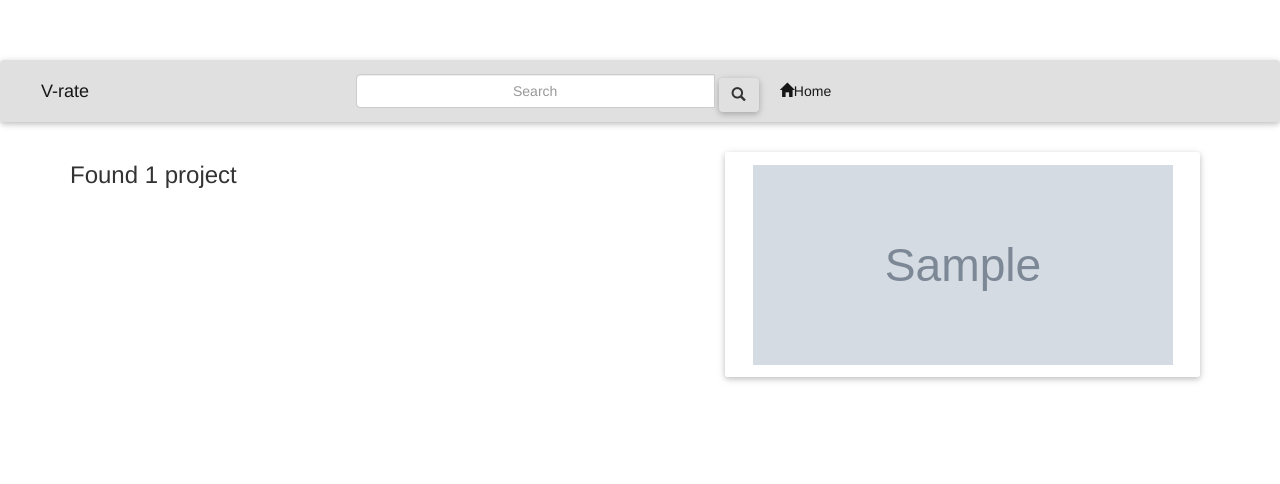
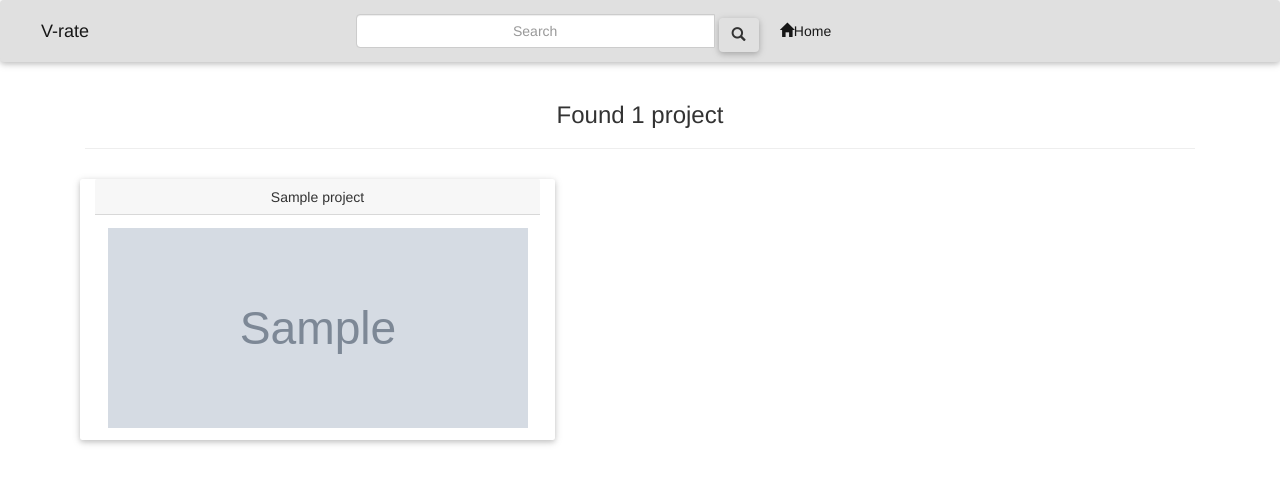
Before and after one commit to Vector254/v-rate, a Django app: template v_rate/templates/search.html in a window 1280 px wide. Shown: the top 484 px of the page. Run offline with Django 3.2, Linux system fonts and the light colour scheme; tables that the repository leaves empty hold one stand-in row (values such as "Sample post"); the template is opened without the code that fills it: values that come from a table or form of the project are taken from there, most other values are stand-ins (such as "Sample title", 1, 10 or a date in 2020); grey boxes marked "Sample" are stand-in pictures; some libraries are stand-ins or nearby versions.

Commit message:
add styling

```diff
--- a/v_rate/templates/search.html
+++ b/v_rate/templates/search.html
@@ -1,9 +1,7 @@
 {% extends 'base.html' %}
 {% block content %}
 <style>
-  body{
-    margin-top: 60px;
-  }
+
 .results{
     text-align: center;
 }
@@ -21,7 +19,7 @@ margin: 10px;
 <div class="container">
 
 
-    <div class="row results">
+    <div class="results">
 
       {% if results%}
         <h3>Found {{ results|length }} project{{ results|length|pluralize }} </h3>
@@ -29,19 +27,22 @@ margin: 10px;
         <h3> Found 0 projects</h3>
       {% endif %}
         <hr>
+        <div class="row">
       {% for result in results %}
       <!-- displaying post results -->
 
+
           <div class="card col-md-5">
+            <div class="card-header">{{result.title}}</div>
             <div class="card-body">
-             <a href="{% url 'detail' image.id %}"><img class="pic" src="{{result.image.url}}"  alt="Image"></a>
-
-
+             <a href="{% url 'details' result.id %}"><img class="pic" src="{{result.image.url}}"  alt="Image"></a>
 
           </div>
 
       </div>
+
       {% endfor %}
+      </div>
       </div>
       </div>
 
```
